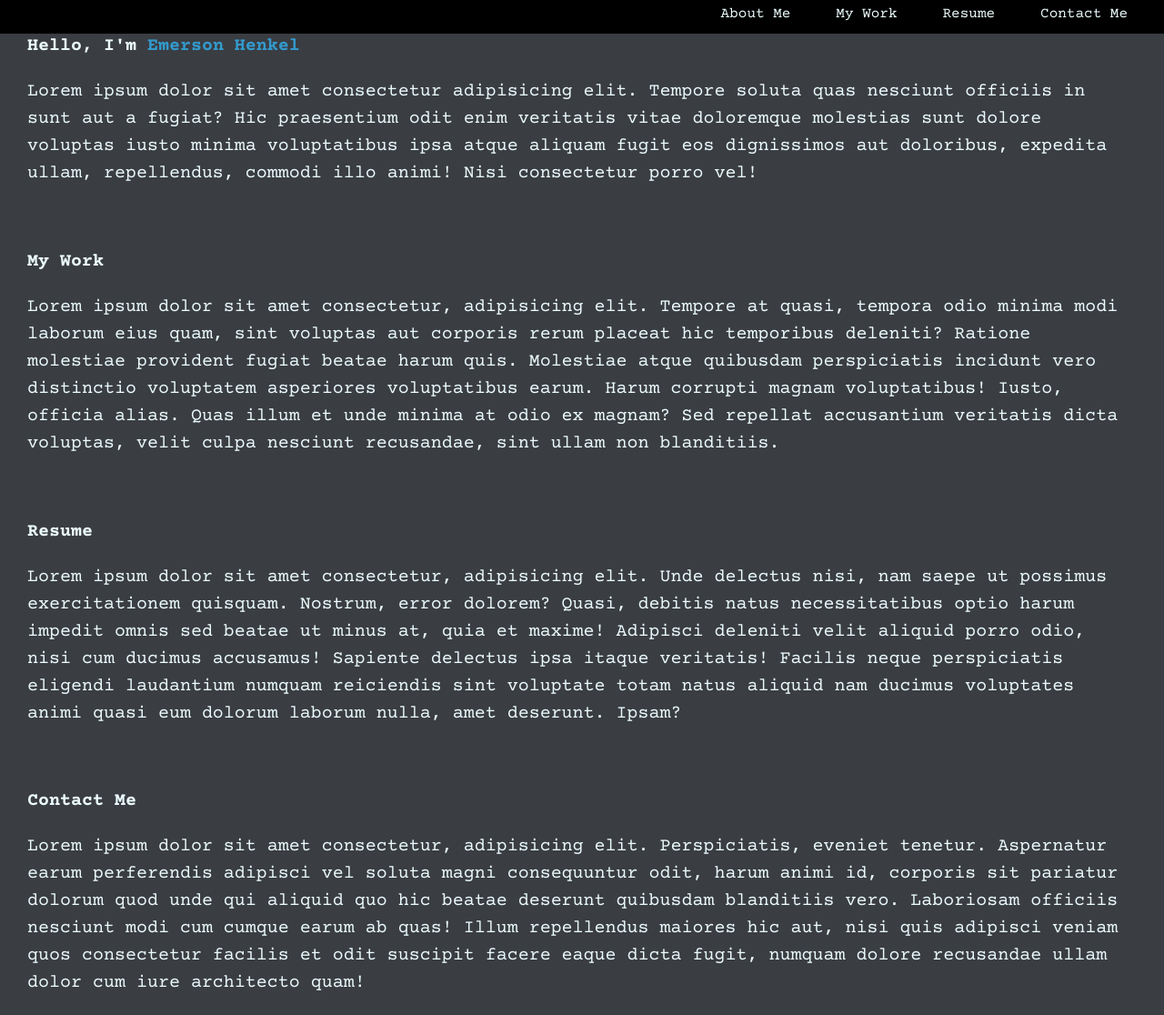
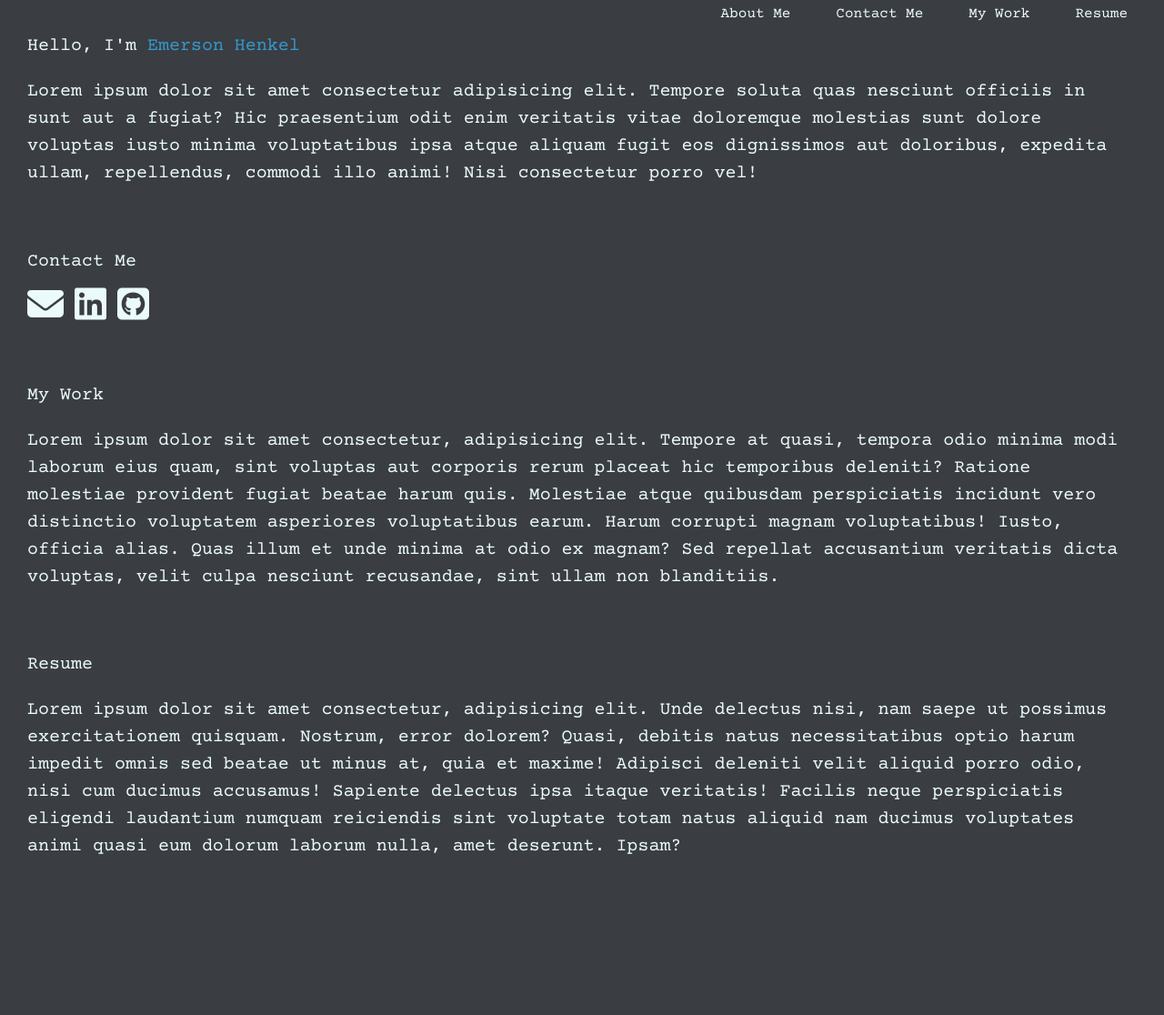
Before and after one commit to emm-henkel/portfolio, a plain HTML site: page index.html in a window 1280 px wide. Shown: the part 7-1123 px from the top of the page at 91% size. After the commit the page ends 973 px from the top, so only its background shows below. Drawn offline with nearby package versions, Linux system fonts and the light colour scheme.

Commit message:
added working icons and removed inspiration

```diff
--- a/index.html
+++ b/index.html
@@ -13,15 +13,19 @@
     />
     <link rel="stylesheet" href="styles/normalize.css" />
     <link rel="stylesheet" href="styles/style.css" />
+    <script
+      src="https://kit.fontawesome.com/ce301d833b.js"
+      crossorigin="anonymous"
+    ></script>
   </head>
   <body class="body--background">
     <header>
       <nav class="nav">
         <ul class="list nav__list">
           <li class="nav__item"><a href="#About Me">About Me</a></li>
+          <li class="nav__item"><a href="#Contact Me">Contact Me</a></li>
           <li class="nav__item"><a href="#My Work">My Work</a></li>
           <li class="nav__item"><a href="#Resume">Resume</a></li>
-          <li class="nav__item"><a href="#Contact Me">Contact Me</a></li>
         </ul>
       </nav>
     </header>
@@ -37,6 +41,23 @@
         voluptatibus ipsa atque aliquam fugit eos dignissimos aut doloribus,
         expedita ullam, repellendus, commodi illo animi! Nisi consectetur porro
         vel!
+      </p>
+    </section>
+    <section id="Contact Me">
+      <h2>Contact Me</h2>
+      <p>
+        <a href="mailto: emm.henkel@gmail.com">
+          <i class="fa-solid fa-envelope fa-2xl"></i>
+        </a>
+        <a
+          href="https://www.linkedin.com/in/emerson-henkel-2296ab1b8/"
+          target="_blank"
+        >
+          <i class="fa-brands fa-linkedin fa-2xl"></i>
+        </a>
+        <a href="https://github.com/emm-henkel" target="_blank">
+          <i class="fa-brands fa-github-square fa-2xl"></i>
+        </a>
       </p>
     </section>
     <section id="My Work">
@@ -66,18 +87,5 @@
         animi quasi eum dolorum laborum nulla, amet deserunt. Ipsam?
       </p>
     </section>
-    <section id="Contact Me">
-      <h2>Contact Me</h2>
-      <p>
-        Lorem ipsum dolor sit amet consectetur, adipisicing elit. Perspiciatis,
-        eveniet tenetur. Aspernatur earum perferendis adipisci vel soluta magni
-        consequuntur odit, harum animi id, corporis sit pariatur dolorum quod
-        unde qui aliquid quo hic beatae deserunt quibusdam blanditiis vero.
-        Laboriosam officiis nesciunt modi cum cumque earum ab quas! Illum
-        repellendus maiores hic aut, nisi quis adipisci veniam quos consectetur
-        facilis et odit suscipit facere eaque dicta fugit, numquam dolore
-        recusandae ullam dolor cum iure architecto quam!
-      </p>
-    </section>
   </body>
 </html>
--- a/styles/style.css
+++ b/styles/style.css
@@ -2,6 +2,7 @@
 :root {
     --color-white: #ebfbfc;
     --color-blue: #39c;
+    --color-grey: #3a3d42;
 }
 
 a {
@@ -12,9 +13,10 @@ html {
     font-size: 62.5%;
 }
 
-h1,h2,h3 {
+h1, h2 {
     font-size: 2rem;
     text-decoration: none;
+    font-weight: normal;
 }
 
 body {
@@ -31,7 +33,7 @@ section{
 }
 
 .body--background{
-    background-color: #3a3d42;
+    background-color: var(--color-grey);
 }
 
 .list {
@@ -46,20 +48,25 @@ section{
 
 @media screen and (max-width: 768px){
     body{
-        padding-top: 6rem;
+        padding-top: 7rem;
+        text-align: center;
     }
 }
 
-/* About Me */
+/* Contact Me */
 
+.fa-github-square, .fa-linkedin, .fa-envelope{
+    color: var(--color-white);
+}
 
 /* Navigation Bar */
 .nav {
     top: 0%;
     position: fixed;
-    background: #000;
+    background: none;
     padding: 1rem;
     width: 100%;
+    background-color: var(--color-grey);
 }
 
 .nav__list {
@@ -91,5 +98,6 @@ section{
 @media screen and (max-width: 768px){
     .nav__list{
         flex-direction: column;
+        text-align: center;
     }
 }
```
Also changed, not shown: Screen Shot 2022-06-23 at 10.05.29 AM.png (deleted), Screen Shot 2022-06-23 at 10.05.41 AM.png (deleted), Screen Shot 2022-06-23 at 10.05.50 AM.png (deleted), 1 other file.
